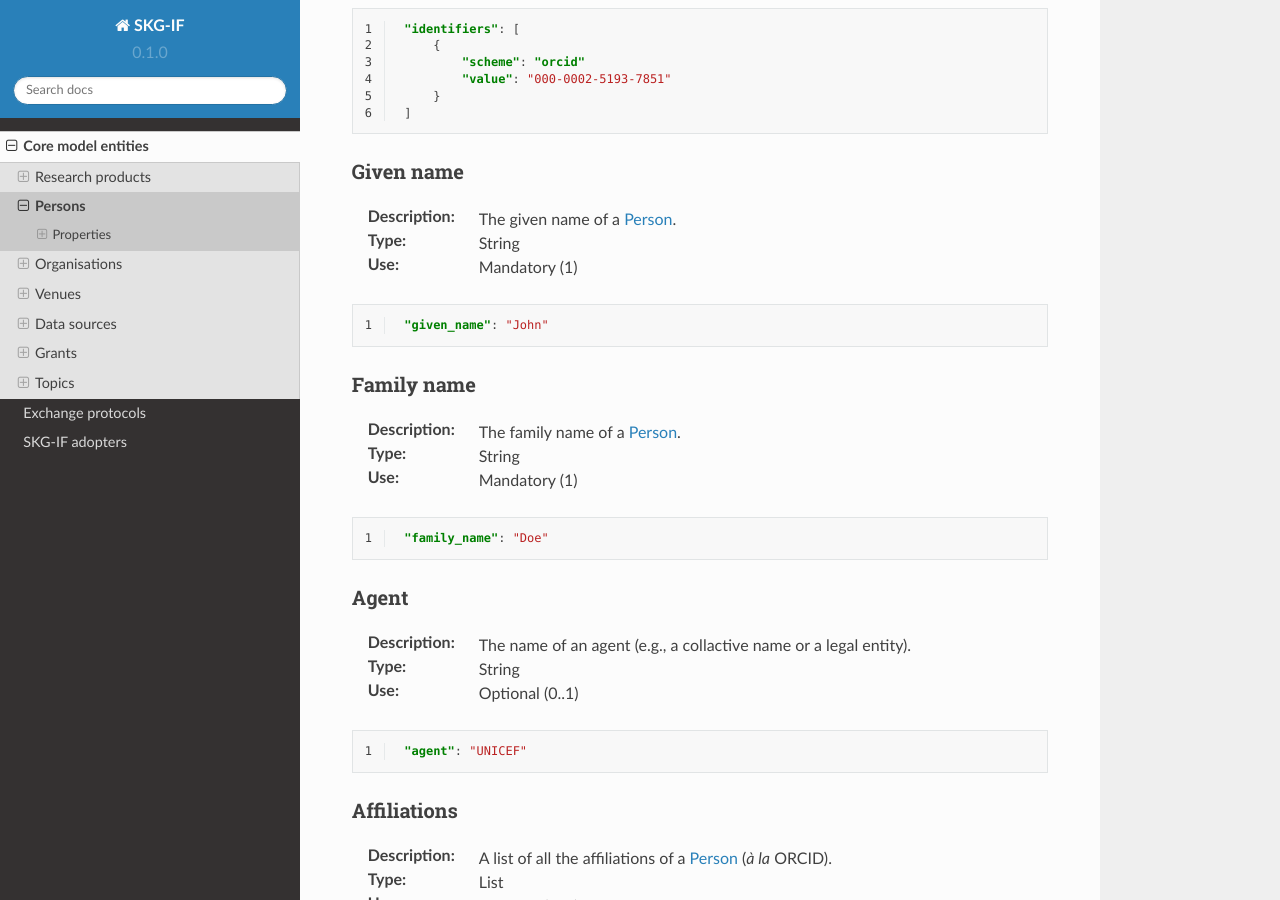
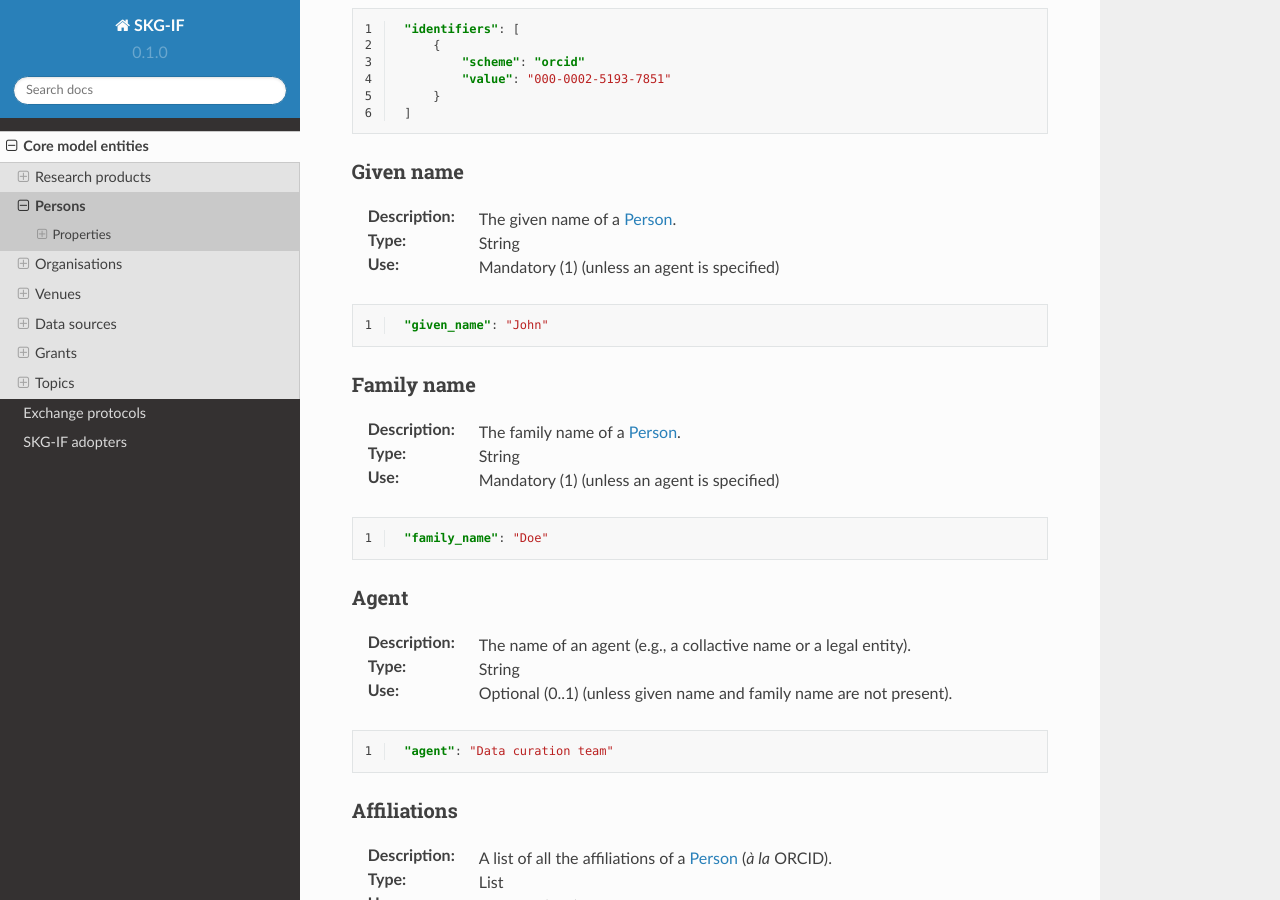
Before and after one commit to andremann/SKG-IF, a Sphinx documentation site: the page built from docs/source/persons.rst, in a window 1280 px wide and 900 px high, scrolled down 1023 px. Built offline with Sphinx 7.4.7 and the Read the Docs theme 2.0.0, drawn with Linux system fonts in a browser that asks for light colours.

Commit message:
edit agent prop

```diff
--- a/docs/source/persons.rst
+++ b/docs/source/persons.rst
@@ -57,7 +57,7 @@ Given name
 ---------
 :Description: The given name of a :ref:`Person <Person>`.
 :Type: String
-:Use: Mandatory (1)
+:Use: Mandatory (1) (unless an agent is specified)
 
 .. code-block:: json
    :linenos:
@@ -69,7 +69,7 @@ Family name
 -------------
 :Description: The family name of a :ref:`Person <Person>`.
 :Type: String
-:Use: Mandatory (1)
+:Use: Mandatory (1) (unless an agent is specified)
 
 
 .. code-block:: json
@@ -82,12 +82,12 @@ Agent
 ------
 :Description: The name of an agent (e.g., a collactive name or a legal entity).
 :Type: String
-:Use: Optional (0..1)
+:Use: Optional (0..1) (unless given name and family name are not present).
 
 .. code-block:: json
    :linenos:
 
-    "agent": "UNICEF"
+    "agent": "Data curation team"
 
 
 Affiliations
```
